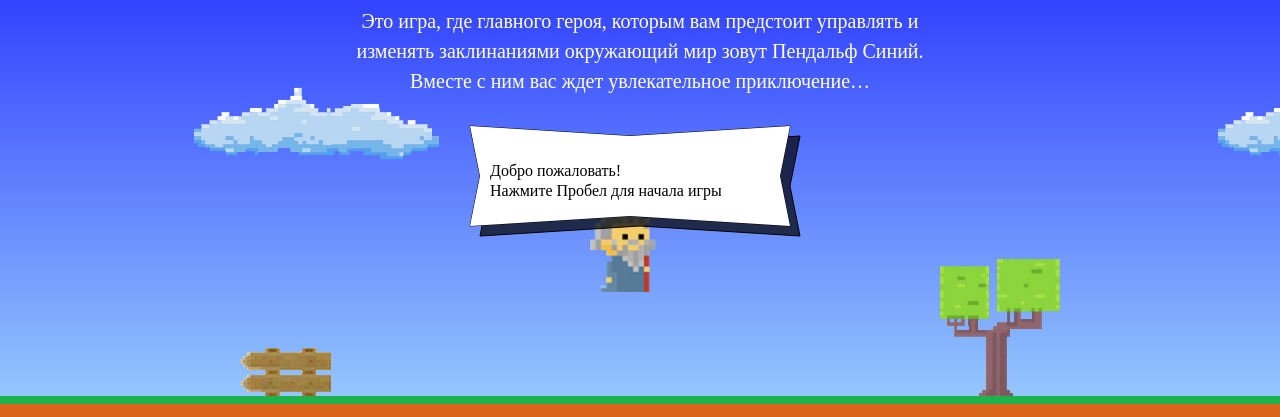
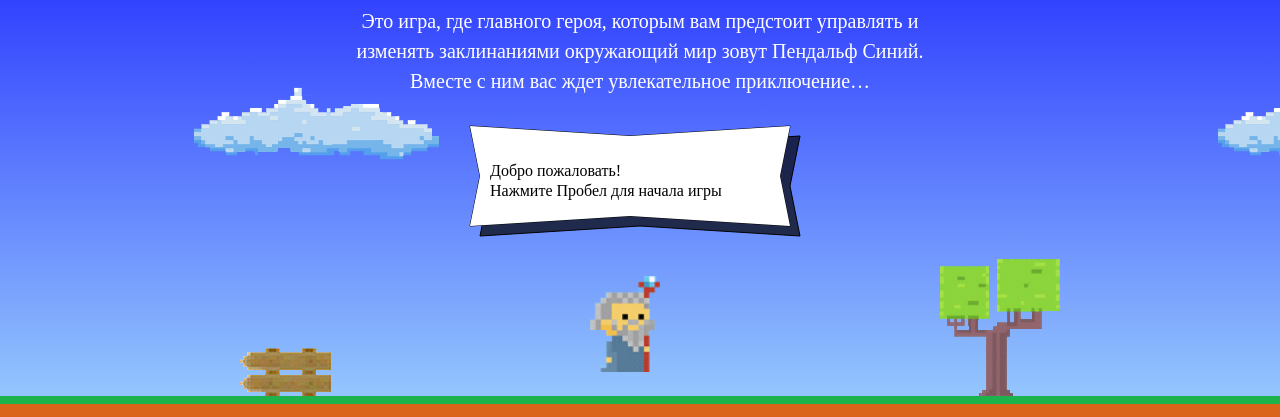
Before and after one commit to kaktycuk/js-code-and-magick, a website: page index.html in a window 1280 px wide. Shown: the part 203-620 px from the top of the page. Drawn offline with Linux system fonts and the light colour scheme; a web font is replaced by a local one.

Commit message:
Изменил высоту над землей

```diff
--- a/index.html
+++ b/index.html
@@ -189,7 +189,7 @@
     return 300;
   }
   var getWizardY = function(height) {
-    return 100;
+    return 180;
   }
 </script>
 <script src="./js/game.js"></script>
```
